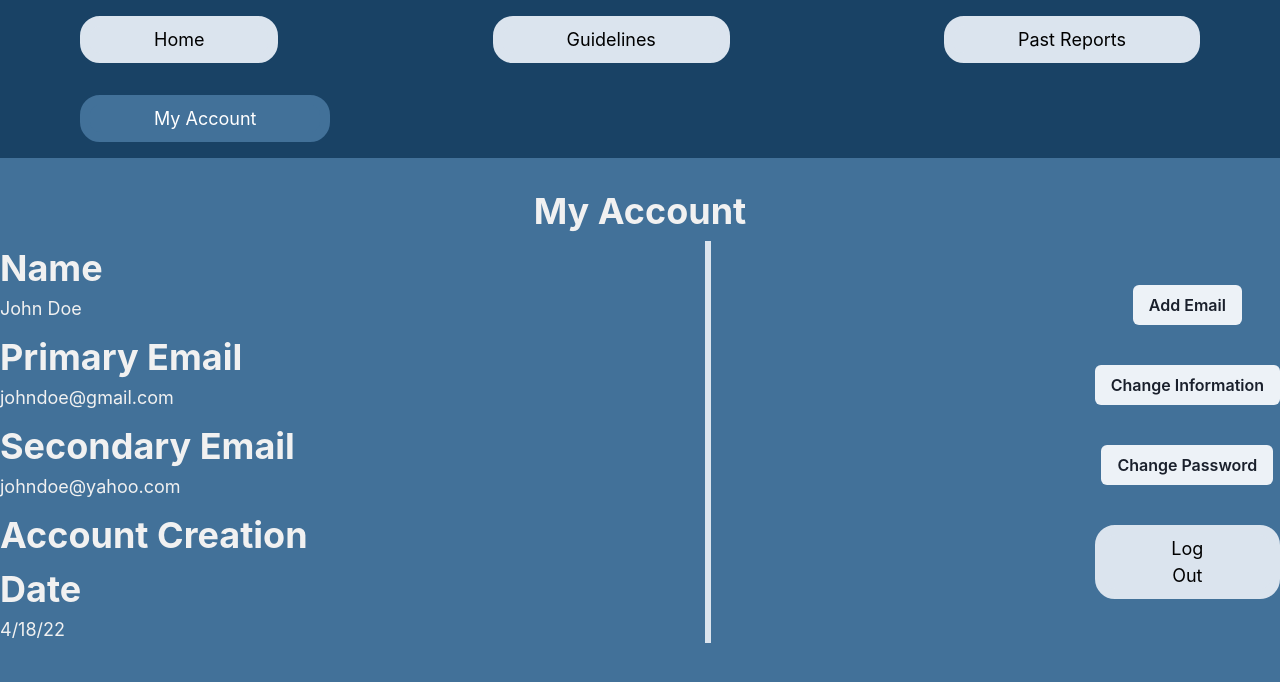
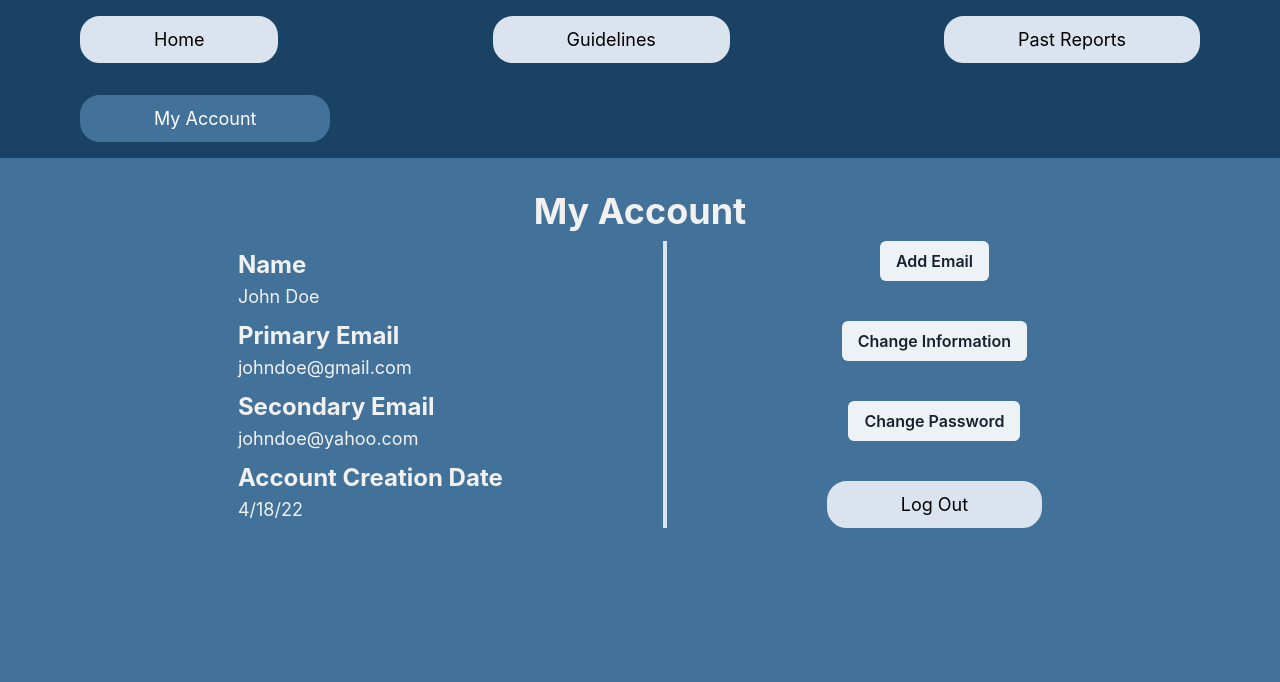
Before and after one commit to cvxluo/junior-design-project, a Next.js app: page /profile in a window 1280 px wide. Shown: the top 682 px of the page. Built offline with nearby package versions, Linux system fonts and the light colour scheme.

Commit message:
changes to profile page

```diff
--- a/src/screens/Home/Home.jsx
+++ b/src/screens/Home/Home.jsx
@@ -108,10 +108,10 @@ export default function Home() {
           color='white'
           fontWeight='bold'
         >
-          <GridItem pl='2' bg='blue' area={'header1'}>
+          <GridItem pl='20' bg='blue' area={'header1'}>
             Basic Guidelines
           </GridItem>
-          <GridItem pl='2' bg='blue' area={'header2'}>
+          <GridItem pl='20' bg='blue' area={'header2'}>
             Automatic Abbreviations
           </GridItem>
           <GridItem pl='20' bg='blue' area={'guidelines'}>
@@ -124,7 +124,7 @@ export default function Home() {
               <ListItem>Visit the Guidelines page for more information</ListItem>
             </UnorderedList>
           </GridItem>
-          <GridItem pl='2' bg='blue' area={'abbr'}>
+          <GridItem pl='20' bg='blue' area={'abbr'}>
             <UnorderedList>
               <ListItem>b/c: because </ListItem>
               <ListItem>w/: with</ListItem>
--- a/src/screens/Profile/Profile.jsx
+++ b/src/screens/Profile/Profile.jsx
@@ -35,12 +35,12 @@ export default function Guidelines() {
           <Heading color="lightgray">My Account</Heading>
 
           <HStack
-            spacing={96}
-            divider={<StackDivider borderColor="#DBE4EE" borderWidth={5} />}
+            spacing={40}
+            divider={<StackDivider borderColor="#DBE4EE" borderWidth={3} />}
           >
             <VStack alignItems="start">
               <Box>
-                <Text fontSize="4xl" fontWeight="bold" color="lightgray">
+                <Text fontSize="2xl" fontWeight="bold" color="lightgray">
                   Name
                 </Text>
                 <Text fontSize="lg" color="lightgray">
@@ -48,7 +48,7 @@ export default function Guidelines() {
                 </Text>
               </Box>
               <Box>
-                <Text fontSize="4xl" fontWeight="bold" color="lightgray">
+                <Text fontSize="2xl" fontWeight="bold" color="lightgray">
                   Primary Email
                 </Text>
                 <Text fontSize="lg" color="lightgray">
@@ -56,7 +56,7 @@ export default function Guidelines() {
                 </Text>
               </Box>
               <Box>
-                <Text fontSize="4xl" fontWeight="bold" color="lightgray">
+                <Text fontSize="2xl" fontWeight="bold" color="lightgray">
                   Secondary Email
                 </Text>
                 <Text fontSize="lg" color="lightgray">
@@ -64,7 +64,7 @@ export default function Guidelines() {
                 </Text>
               </Box>
               <Box>
-                <Text fontSize="4xl" fontWeight="bold" color="lightgray">
+                <Text fontSize="2xl" fontWeight="bold" color="lightgray">
                   Account Creation Date
                 </Text>
                 <Text fontSize="lg" color="lightgray">
```
